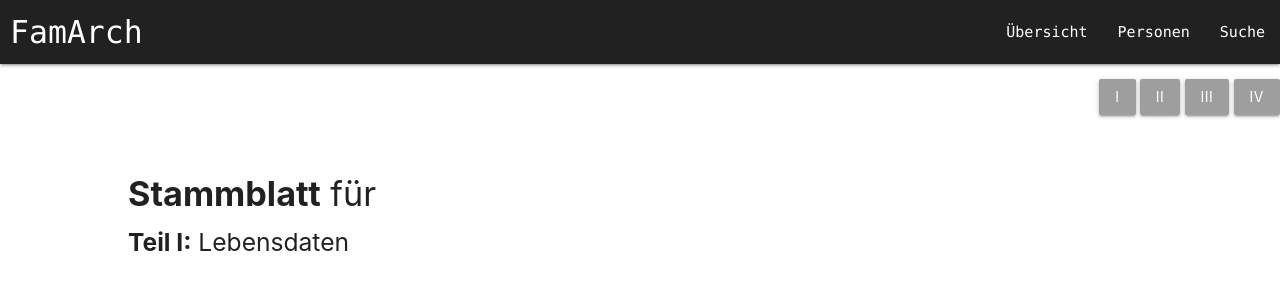
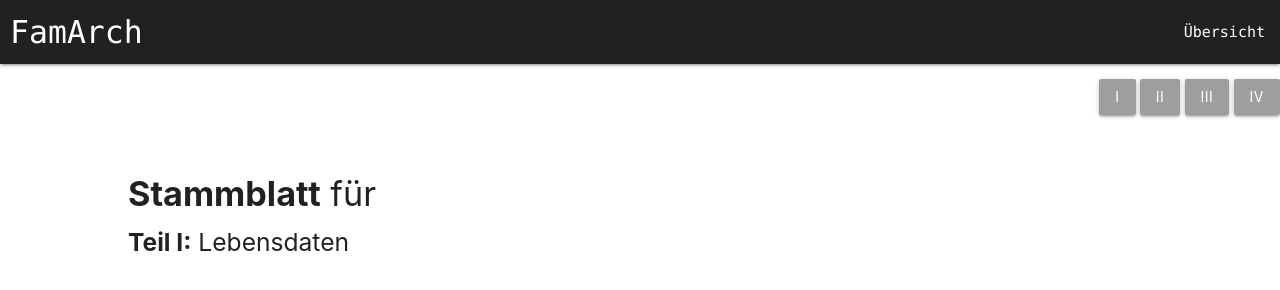
Before and after one commit to mmoskovic-tgm/Projekt_4_WS, a PHP site: page /nahansicht-gui_I.php in a window 1280 px wide. Shown: the top 290 px of the page. Run offline with PHP 8.4, Linux system fonts and the light colour scheme; data that the repository does not hold is empty.

Commit message:
Navbar aktualisiert

```diff
--- a/nahansicht-gui_I.php
+++ b/nahansicht-gui_I.php
@@ -21,8 +21,6 @@
 		<a href="index.php" class="brand-logo logo">FamArch</a>
     	<ul id="nav-mobile" class="right hide-on-med-and-down">
 			<li><a href="uebersicht.php" class="navBar">Übersicht</a></li>
-			<li><a href="#" class="navBar">Personen</a></li>
-			<li><a href="#" class="navBar">Suche</a></li>
      	</ul>
     </div>
   </nav>
--- a/nahansicht-gui_II.php
+++ b/nahansicht-gui_II.php
@@ -20,8 +20,6 @@
 		<a href="index.php" class="brand-logo logo">FamArch</a>
     	<ul id="nav-mobile" class="right hide-on-med-and-down">
 			<li><a href="uebersicht.php" class="navBar">Übersicht</a></li>
-			<li><a href="#" class="navBar">Personen</a></li>
-			<li><a href="#" class="navBar">Suche</a></li>
      	</ul>
     </div>
   </nav>
--- a/nahansicht-gui_III.php
+++ b/nahansicht-gui_III.php
@@ -20,8 +20,7 @@
 		<a href="index.php" class="brand-logo logo">FamArch</a>
     	<ul id="nav-mobile" class="right hide-on-med-and-down">
 			<li><a href="uebersicht.php" class="navBar">Übersicht</a></li>
-			<li><a href="#" class="navBar">Personen</a></li>
-			<li><a href="#" class="navBar">Suche</a></li>
+
      	</ul>
     </div>
   </nav>
--- a/nahansicht-gui_IV.php
+++ b/nahansicht-gui_IV.php
@@ -20,8 +20,6 @@
 		<a href="index.php" class="brand-logo logo">FamArch</a>
     	<ul id="nav-mobile" class="right hide-on-med-and-down">
 			<li><a href="uebersicht.php" class="navBar">Übersicht</a></li>
-			<li><a href="#" class="navBar">Personen</a></li>
-			<li><a href="#" class="navBar">Suche</a></li>
      	</ul>
     </div>
   </nav>
--- a/uebersicht-gui.php
+++ b/uebersicht-gui.php
@@ -59,8 +59,6 @@
 
 		  <ul id="nav-mobile" class="right hide-on-med-and-down">
 			<li><a href="uebersicht.php" class="navBar">Übersicht</a></li>
-			<li><a href="badges.html" class="navBar">Personen</a></li>
-			<li><a href="collapsible.html" class="navBar">Suche</a></li>
 		  </ul>
 		</div>
   	</nav>
```
